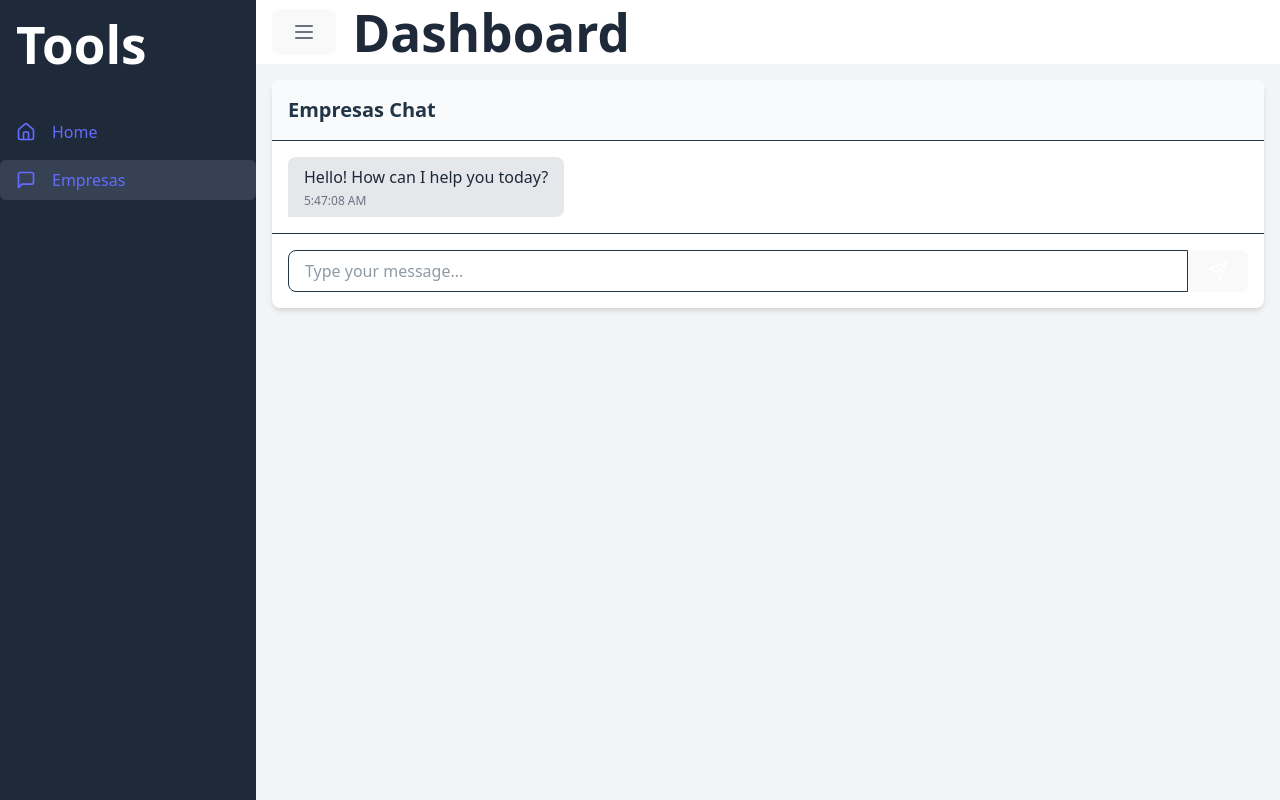
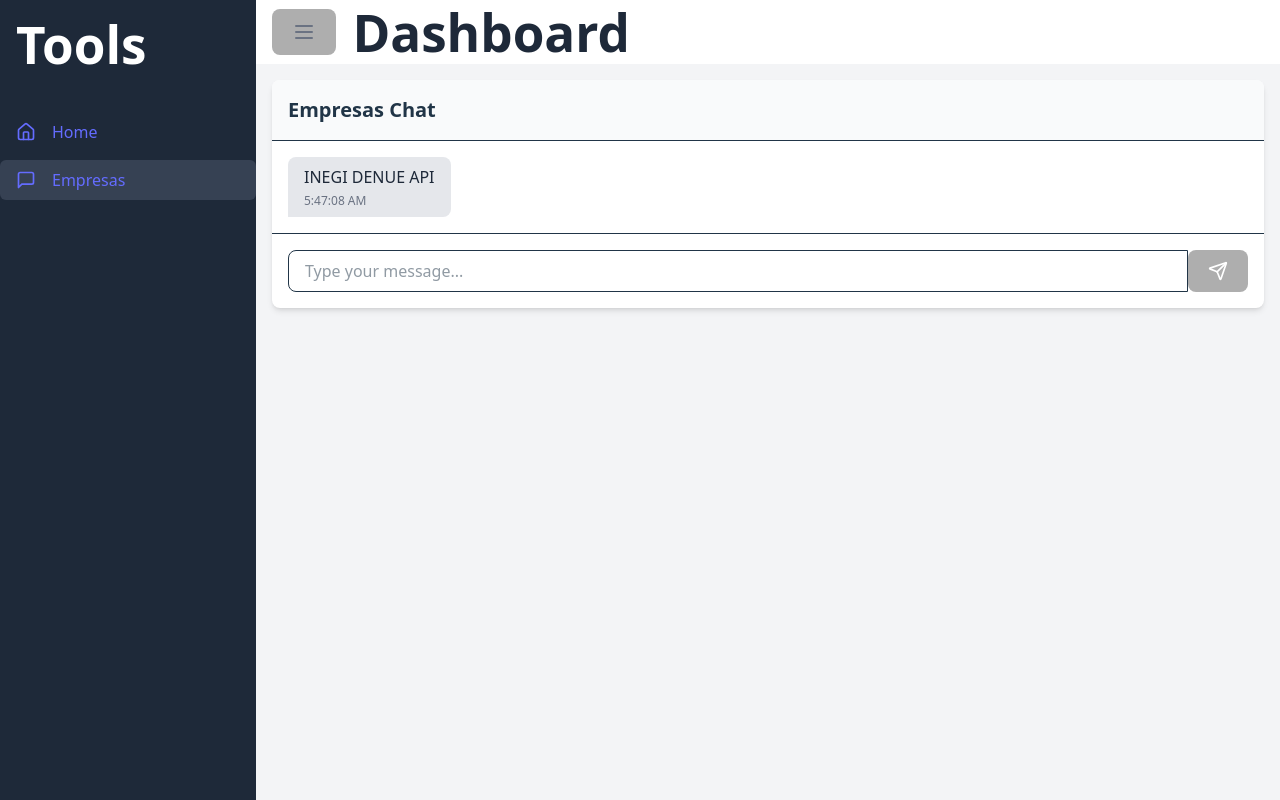
Before and after one commit to jerrySTK/BedrockAgentsSample, a React (Vite) app: page /companies in a window 1280 px wide. Built offline with nearby package versions, Linux system fonts and the light colour scheme; no server answers; what @aws-amplify/ui-react, aws-amplify would draw is missing.

Commit message:
refact: styles

```diff
--- a/src/index.css
+++ b/src/index.css
@@ -63,7 +63,7 @@ button:focus-visible {
     color: #747bff;
   }
   button {
-    background-color: #f9f9f9;
+    background-color: #aeaeae;
   }
 }
 
--- a/src/pages/companies/CompaniesPage.tsx
+++ b/src/pages/companies/CompaniesPage.tsx
@@ -23,7 +23,7 @@ const CompaniesPage = () => {
   const [messages, setMessages] = useState<Message[]>([
     {
       id: 1,
-      text: "Hello! How can I help you today?",
+      text: "INEGI DENUE API",
       sender: "empresa",
       timestamp: new Date(),
     },
```
